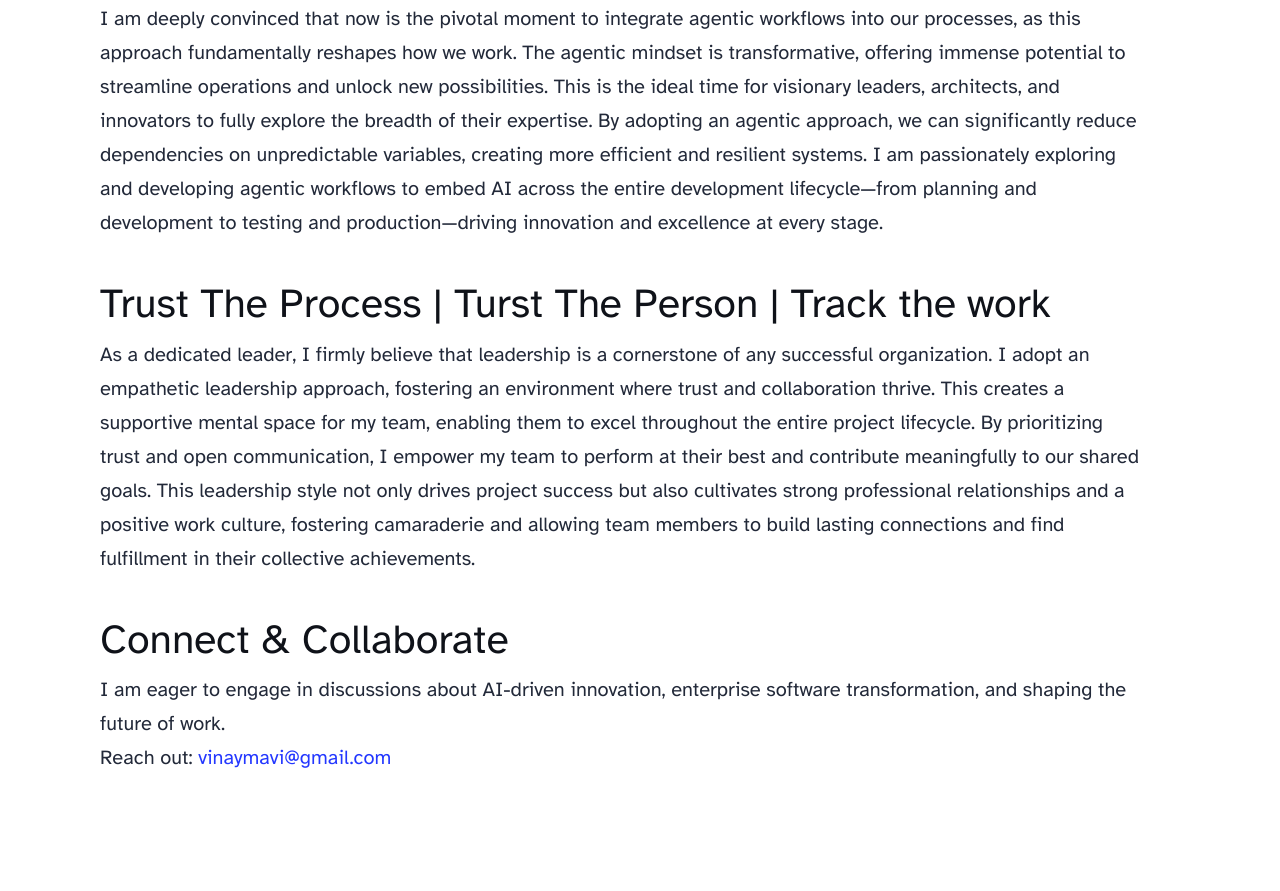
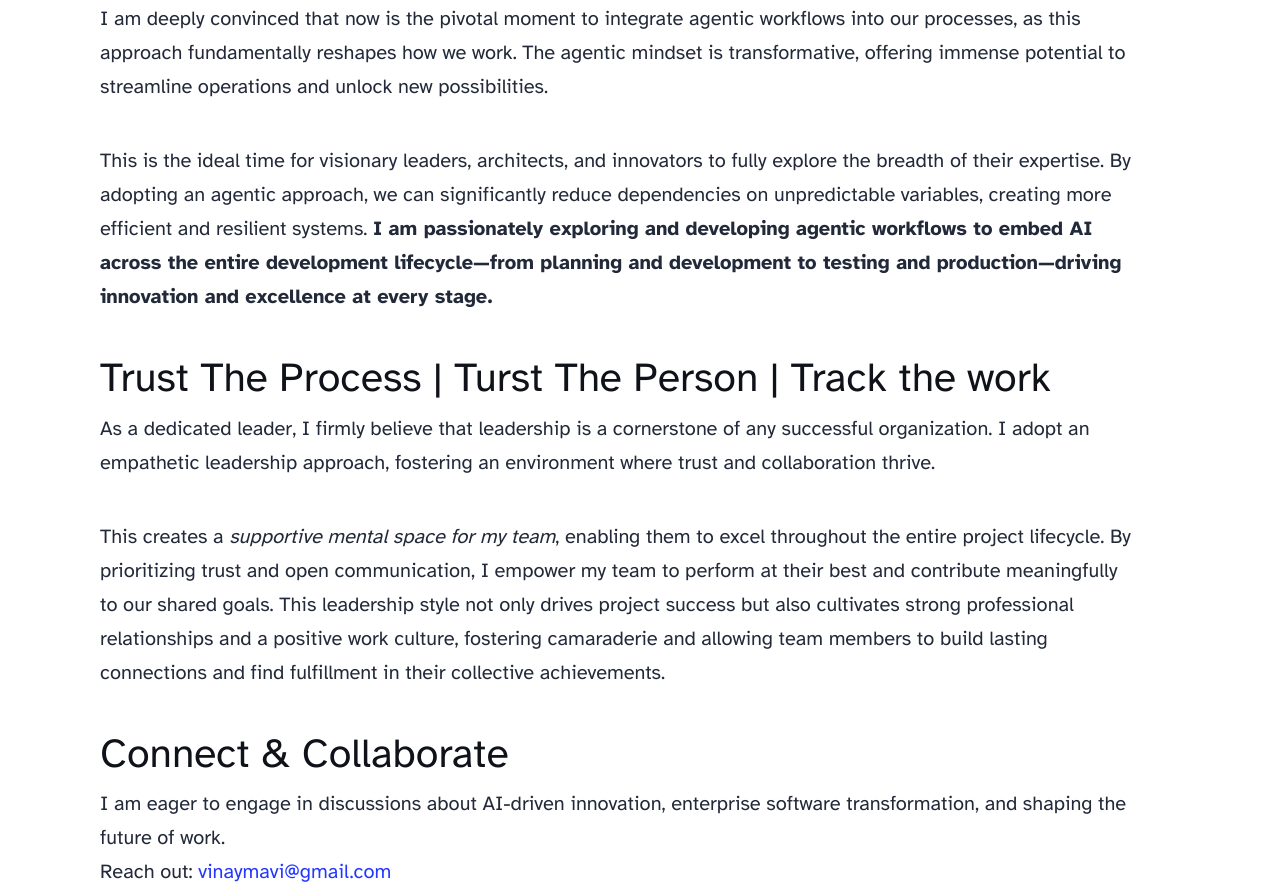
Before and after one commit to vinaymavi/vinaymavi.github.io, an Astro site: page /about in a window 1280 px wide. Shown: the part 774-1665 px from the top of the page. Built offline with nearby package versions, Linux system fonts and the light colour scheme; Astro itself is replaced by a stand-in of ours.

Commit message:
fix: improve paragraph structure and emphasize key points in about page content

```diff
--- a/src/pages/about.astro
+++ b/src/pages/about.astro
@@ -26,14 +26,18 @@ import Layout from "../layouts/BlogPost.astro";
       I am deeply convinced that now is the pivotal moment to integrate agentic
       workflows into our processes, as this approach fundamentally reshapes how
       we work. The agentic mindset is transformative, offering immense potential
-      to streamline operations and unlock new possibilities. This is the ideal
-      time for visionary leaders, architects, and innovators to fully explore
-      the breadth of their expertise. By adopting an agentic approach, we can
-      significantly reduce dependencies on unpredictable variables, creating
-      more efficient and resilient systems. I am passionately exploring and
-      developing agentic workflows to embed AI across the entire development
-      lifecycle—from planning and development to testing and production—driving
-      innovation and excellence at every stage.
+      to streamline operations and unlock new possibilities.
+    </p>
+    <p>
+      This is the ideal time for visionary leaders, architects, and innovators
+      to fully explore the breadth of their expertise. By adopting an agentic
+      approach, we can significantly reduce dependencies on unpredictable
+      variables, creating more efficient and resilient systems. <b
+        >I am passionately exploring and developing agentic workflows to embed
+        AI across the entire development lifecycle—from planning and development
+        to testing and production—driving innovation and excellence at every
+        stage.</b
+      >
     </p>
   </div>
 
@@ -42,15 +46,17 @@ import Layout from "../layouts/BlogPost.astro";
     <p>
       As a dedicated leader, I firmly believe that leadership is a cornerstone
       of any successful organization. I adopt an empathetic leadership approach,
-      fostering an environment where trust and collaboration thrive. This
-      creates a supportive mental space for my team, enabling them to excel
-      throughout the entire project lifecycle. By prioritizing trust and open
-      communication, I empower my team to perform at their best and contribute
-      meaningfully to our shared goals. This leadership style not only drives
-      project success but also cultivates strong professional relationships and
-      a positive work culture, fostering camaraderie and allowing team members
-      to build lasting connections and find fulfillment in their collective
-      achievements.
+      fostering an environment where trust and collaboration thrive.
+    </p>
+    <p>
+      This creates a <i>supportive mental space for my team</i>, enabling them
+      to excel throughout the entire project lifecycle. By prioritizing trust
+      and open communication, I empower my team to perform at their best and
+      contribute meaningfully to our shared goals. This leadership style not
+      only drives project success but also cultivates strong professional
+      relationships and a positive work culture, fostering camaraderie and
+      allowing team members to build lasting connections and find fulfillment in
+      their collective achievements.
     </p>
   </div>
   <div>
```
